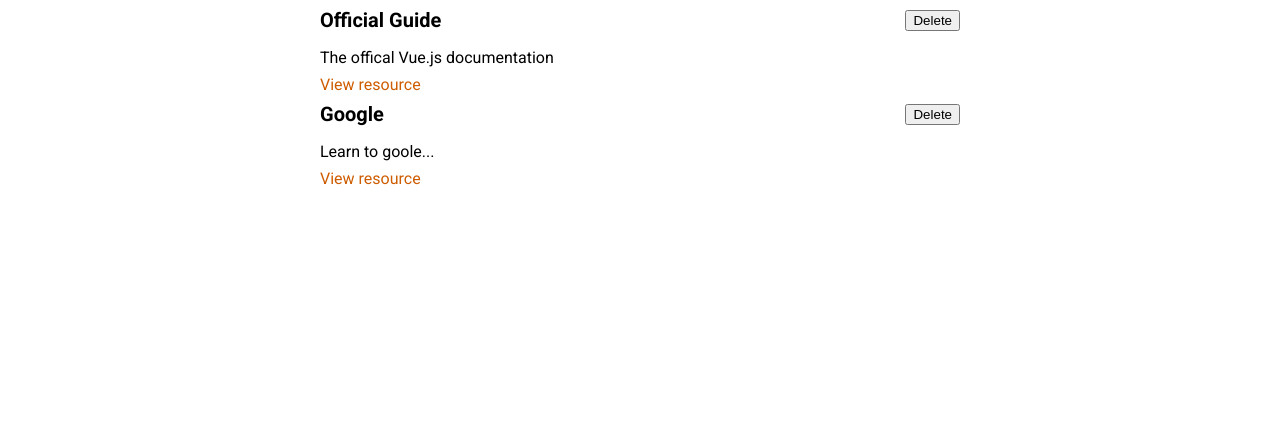
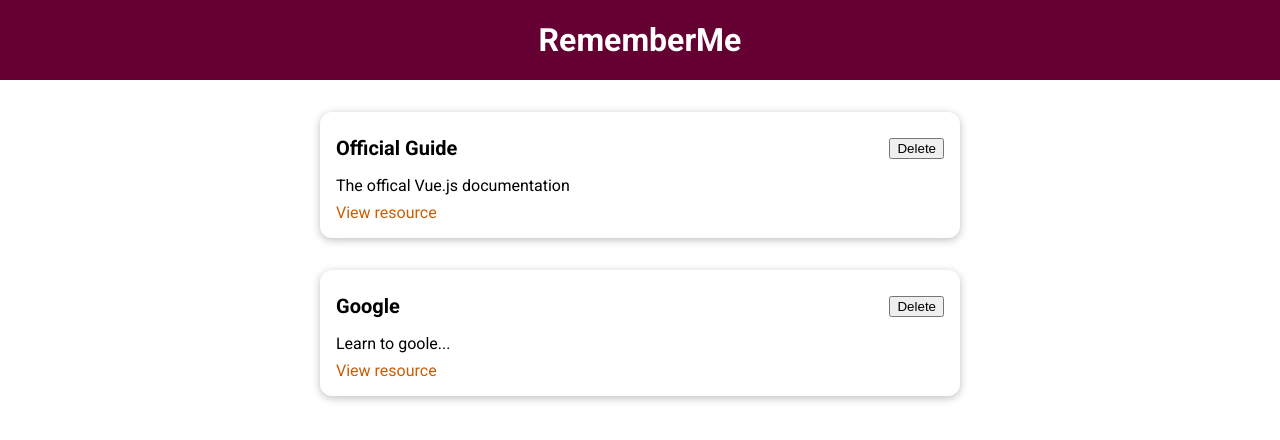
Before and after one commit to mlodyFrontendowiec/sourcesOfKnowledgeApp, a Vue app: page / in a window 1280 px wide. Shown: the top 440 px of the page. Built offline with nearby package versions, Linux system fonts and the light colour scheme.

Commit message:
Create card component

```diff
--- a/src/App.vue
+++ b/src/App.vue
@@ -1,12 +1,16 @@
 <template>
+  <the-header title="RememberMe"></the-header>
   <stored-resources :resources="storedResources"></stored-resources>
 </template>
 
 <script>
+import TheHeader from './components/layouts/TheHeader.vue';
 import StoredResources from './components/learning-resources/StoredResources.vue';
+
 export default {
   components: {
     StoredResources,
+    TheHeader,
   },
   data() {
     return {
--- /dev/null
+++ b/src/components/UI/BaseCard.vue
@@ -0,0 +1,15 @@
+<template>
+  <div>
+    <slot></slot>
+  </div>
+</template>
+
+<style scoped>
+div {
+  border-radius: 12px;
+  box-shadow: 0 2px 8px rgba(0, 0, 0, 0.26);
+  padding: 1rem;
+  margin: 2rem auto;
+  max-width: 40rem;
+}
+</style>
--- /dev/null
+++ b/src/components/layouts/TheHeader.vue
@@ -0,0 +1,26 @@
+<template>
+  <header>
+    <h1>{{ title }}</h1>
+  </header>
+</template>
+
+<script>
+export default {
+  props: ['title'],
+};
+</script>
+<style scoped>
+header {
+  width: 100%;
+  height: 5rem;
+  background-color: #640032;
+  display: flex;
+  justify-content: center;
+  align-items: center;
+}
+
+header h1 {
+  color: white;
+  margin: 0;
+}
+</style>
--- a/src/components/learning-resources/LearningResource.vue
+++ b/src/components/learning-resources/LearningResource.vue
@@ -1,13 +1,13 @@
 <template>
   <li>
-    <div>
+    <base-card>
       <header>
         <h3>{{ title }}</h3>
         <button>Delete</button>
       </header>
-    </div>
-    <p>{{ description }}</p>
-    <nav><a :href="link">View resource</a></nav>
+      <p>{{ description }}</p>
+      <nav><a :href="link">View resource</a></nav>
+    </base-card>
   </li>
 </template>
 
--- a/src/main.js
+++ b/src/main.js
@@ -1,4 +1,8 @@
 import { createApp } from 'vue';
 import App from './App.vue';
+import BaseCard from './components/UI/BaseCard.vue';
+const app = createApp(App);
 
-createApp(App).mount('#app');
+app.component('base-card', BaseCard);
+
+app.mount('#app');
```
